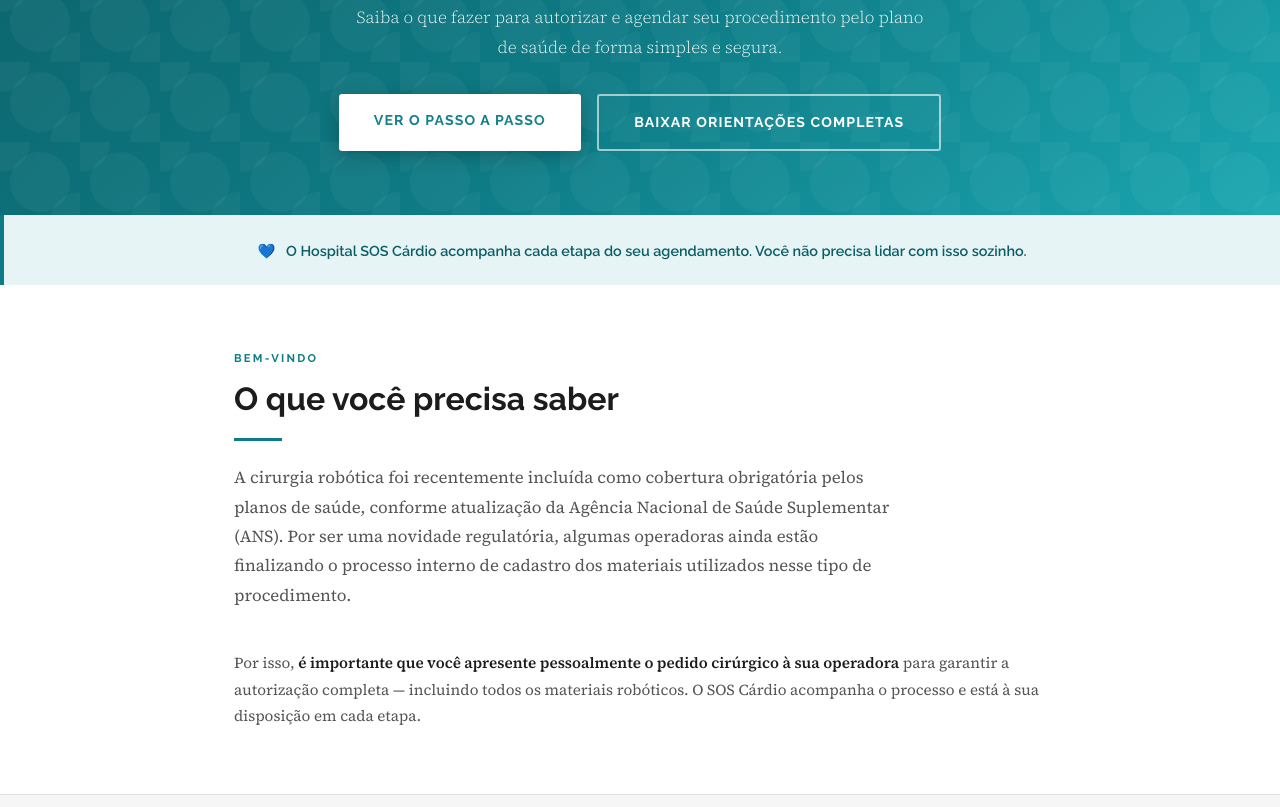
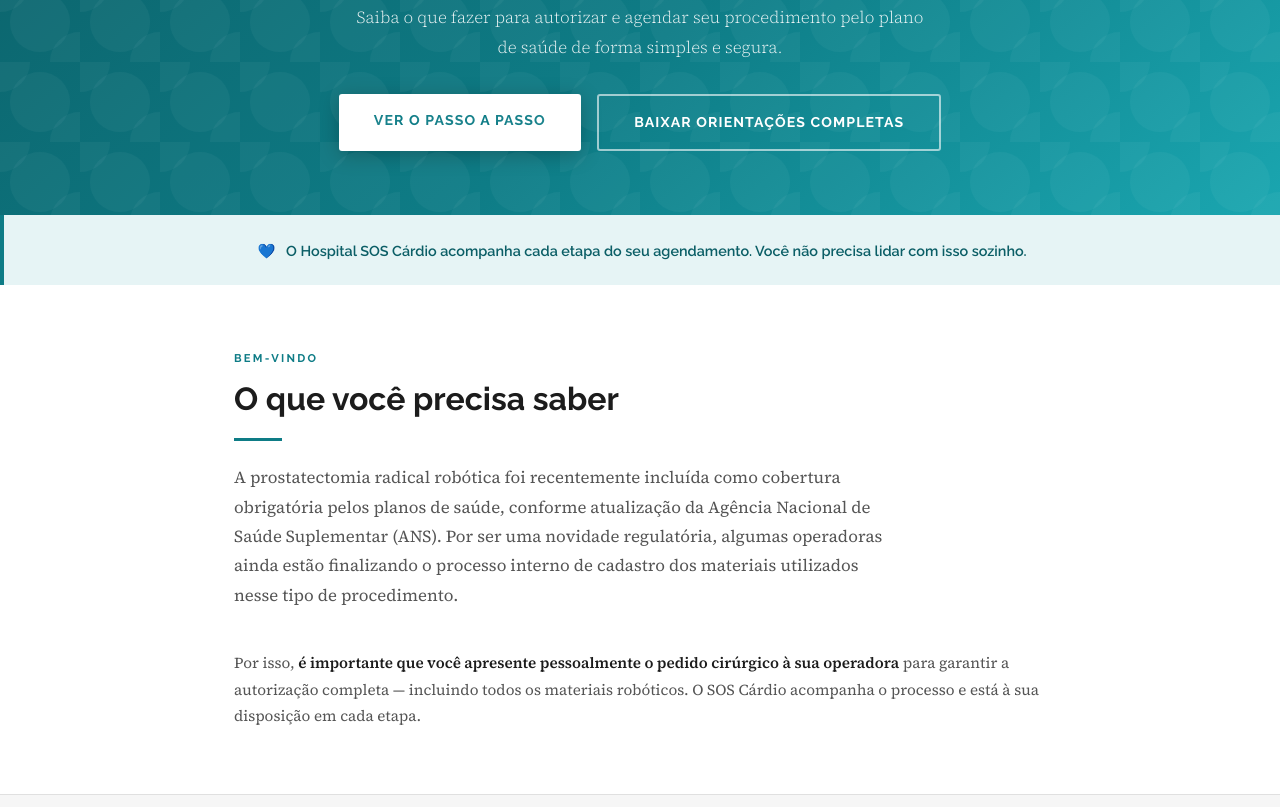
Before and after one commit to aguinelbastian/Cirurgia-Robotica-Hospital-SOS-Cardio, a plain HTML site: page robotica-pacientes.html in a window 1280 px wide. Shown: the part 378-1185 px from the top of the page. Drawn offline with Linux system fonts and the light colour scheme.

Commit message:
Update robotica-pacientes.html

```diff
--- a/robotica-pacientes.html
+++ b/robotica-pacientes.html
@@ -3,7 +3,7 @@
 <head>
   <meta charset="UTF-8">
   <meta name="viewport" content="width=device-width, initial-scale=1.0">
-  <title>Cirurgia Robótica | Agendamento pelo Plano de Saúde | Hospital SOS Cárdio</title>
+  <title>Prostatectomia Radical Robótica | Agendamento pelo Plano de Saúde | Hospital SOS Cárdio</title>
   <link rel="preconnect" href="https://fonts.googleapis.com">
   <link href="https://fonts.googleapis.com/css2?family=Raleway:wght@300;400;600;700;800&family=Source+Serif+4:ital,wght@0,300;0,400;0,600;1,400&display=swap" rel="stylesheet">
   <style>
@@ -452,7 +452,7 @@
     <div class="section-label">Bem-vindo</div>
     <h2 class="section-title">O que você precisa saber</h2>
     <div class="divider-teal"></div>
-    <p class="section-lead">A cirurgia robótica foi recentemente incluída como cobertura obrigatória pelos planos de saúde, conforme atualização da Agência Nacional de Saúde Suplementar (ANS). Por ser uma novidade regulatória, algumas operadoras ainda estão finalizando o processo interno de cadastro dos materiais utilizados nesse tipo de procedimento.</p>
+    <p class="section-lead">A prostatectomia radical robótica foi recentemente incluída como cobertura obrigatória pelos planos de saúde, conforme atualização da Agência Nacional de Saúde Suplementar (ANS). Por ser uma novidade regulatória, algumas operadoras ainda estão finalizando o processo interno de cadastro dos materiais utilizados nesse tipo de procedimento.</p>
     <p style="color: var(--mid); font-size: 0.95rem;">Por isso, <strong style="color: var(--dark);">é importante que você apresente pessoalmente o pedido cirúrgico à sua operadora</strong> para garantir a autorização completa — incluindo todos os materiais robóticos. O SOS Cárdio acompanha o processo e está à sua disposição em cada etapa.</p>
   </div>
 </section>
```
